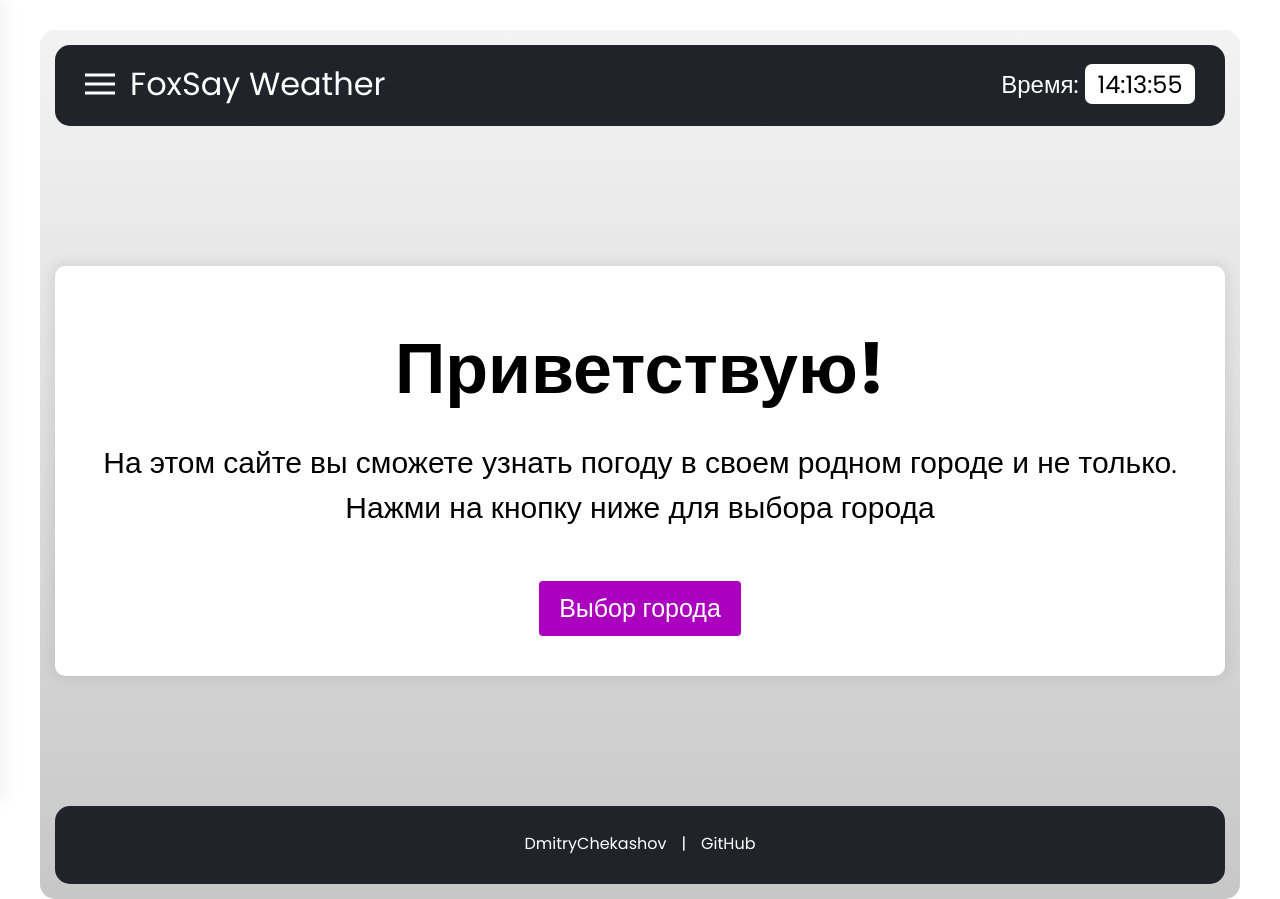
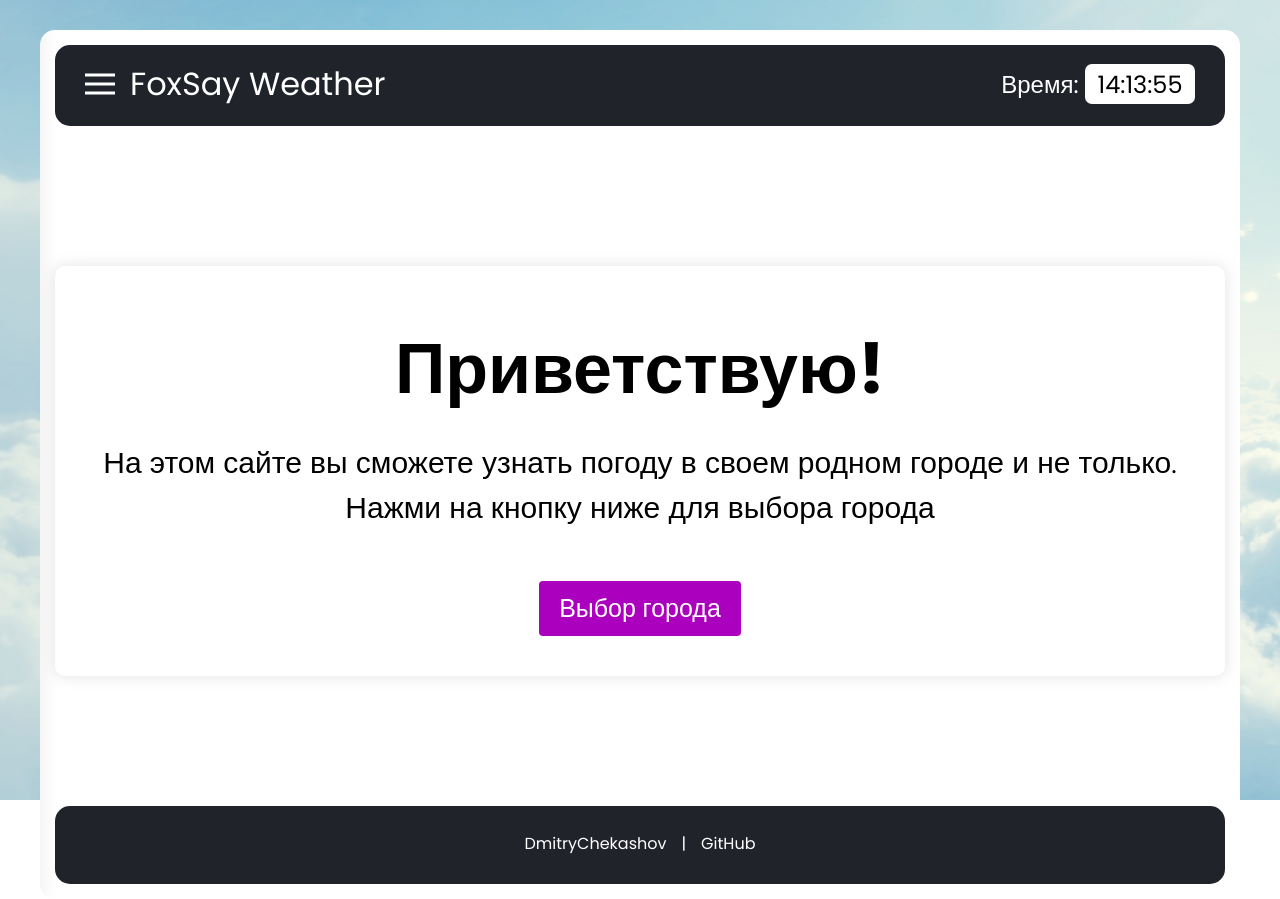
Before and after one commit to DimaChekashov/foxsay-weather, a React (Create React App) app: page / in a window 1280 px wide. Built offline with nearby package versions, Linux system fonts and the light colour scheme.

Commit message:
replace sidebar add bg

```diff
--- a/src/app/App.sass
+++ b/src/app/App.sass
@@ -14,7 +14,8 @@ html
     display: flex
     flex-direction: column
     overflow: hidden
-    background-image: linear-gradient(180deg, #f3f3f3 0%, #c7c7c7 100%)
+    position: relative
+    background-color: #ffffff
 
 .container
     max-width: 1320px
--- a/src/components/Sidebar/Sidebar.sass
+++ b/src/components/Sidebar/Sidebar.sass
@@ -1,5 +1,5 @@
 .sidebar
-    position: fixed
+    position: absolute
     z-index: 50
     left: 0
     top: 0
@@ -33,7 +33,7 @@
         padding: 0
 
 .sidebar-overflow
-    position: fixed
+    position: absolute
     z-index: 40
     left: 0
     top: 0
--- a/src/index.sass
+++ b/src/index.sass
@@ -12,6 +12,7 @@ body
     font-family: "Poppins", sans-serif
     -webkit-font-smoothing: antialiased
     -moz-osx-font-smoothing: grayscale
+    background: url('./assets/cloud-theme.jpeg') no-repeat center center / cover
 
 #root
     height: 100%
```
Also changed, not shown: src/assets/cloud-theme.jpeg (added).
